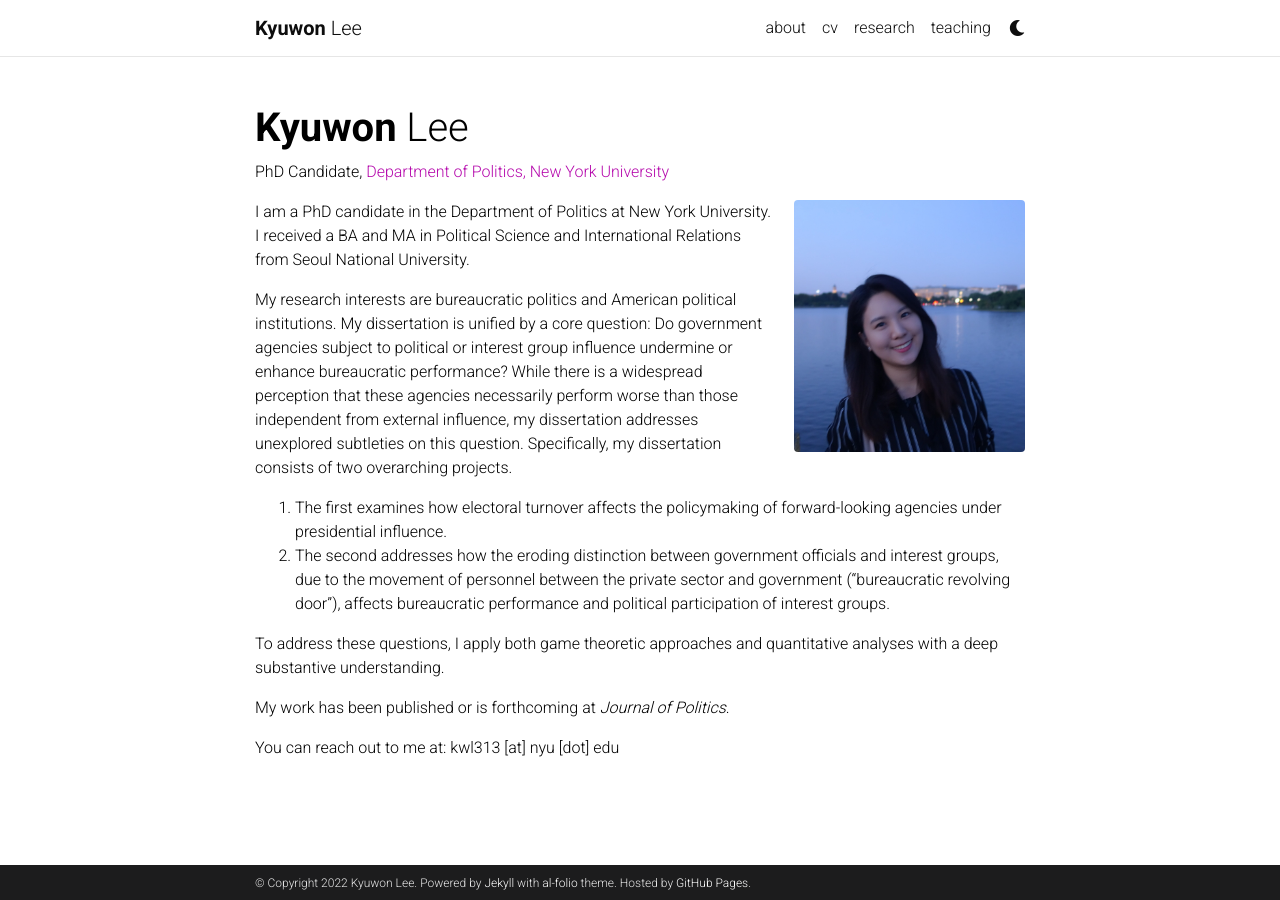
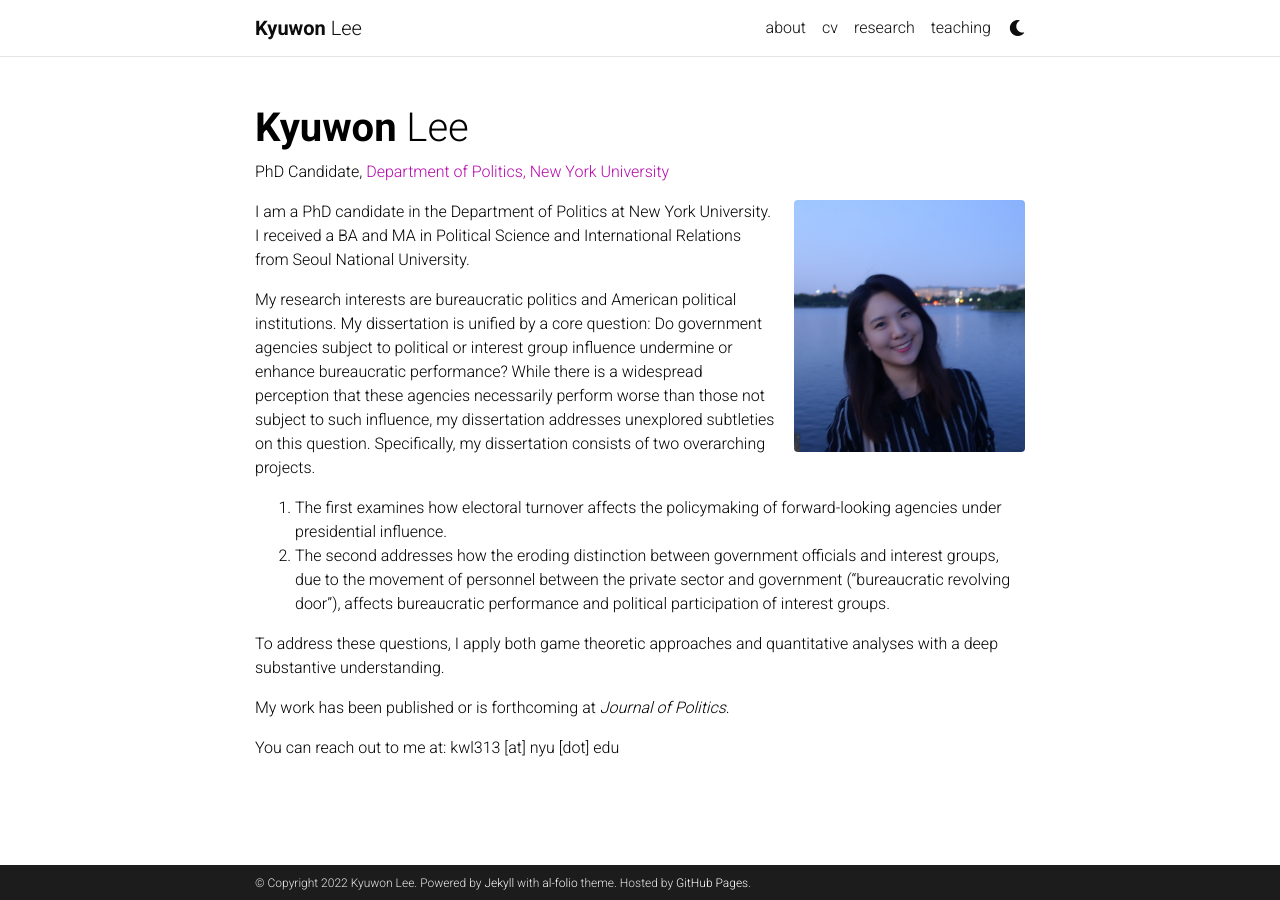
Before and after one commit to kyuwon-lee/kyuwon-lee.github.io, a Jekyll site: the page built from _pages/about.md, in a window 1280 px wide. Built offline with Jekyll 4.4.1, drawn with Linux system fonts in a browser that asks for light colours; full-size pictures stand in for the smaller copies a plugin makes; comment, search, counter and statistics services are not loaded; a style sheet for code colours, icons or effects is not loaded.

Commit message:
Update about.md

```diff
--- a/_pages/about.md
+++ b/_pages/about.md
@@ -17,7 +17,7 @@ profile:
 
 I am a PhD candidate in the Department of Politics at New York University. I received a BA and MA in Political Science and International Relations from Seoul National University.
 
-My research interests are bureaucratic politics and American political institutions. My dissertation is unified by a core question: Do government agencies subject to political or interest group influence undermine or enhance bureaucratic performance? While there is a widespread perception that these agencies necessarily perform worse than those independent from external influence, my dissertation addresses unexplored subtleties on this question. Specifically, my dissertation consists of two overarching projects.
+My research interests are bureaucratic politics and American political institutions. My dissertation is unified by a core question: Do government agencies subject to political or interest group influence undermine or enhance bureaucratic performance? While there is a widespread perception that these agencies necessarily perform worse than those not subject to such influence, my dissertation addresses unexplored subtleties on this question. Specifically, my dissertation consists of two overarching projects.
 
 1. The first examines how electoral turnover affects the policymaking of forward-looking agencies under presidential influence.
 2. The second addresses how the eroding distinction between government officials and interest groups, due to the movement of personnel between the private sector and government ("bureaucratic revolving door"), affects bureaucratic performance and political participation of interest groups.
```
